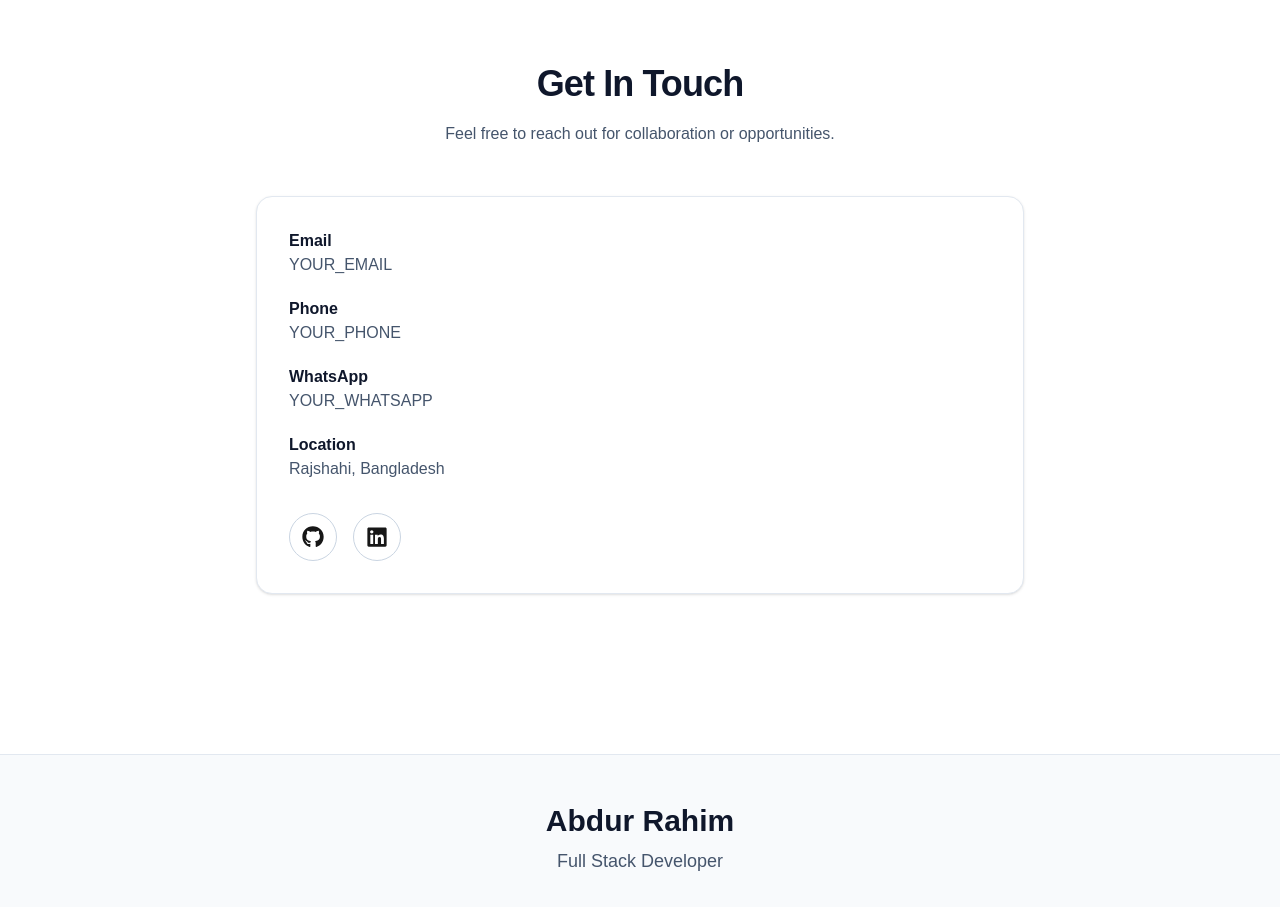
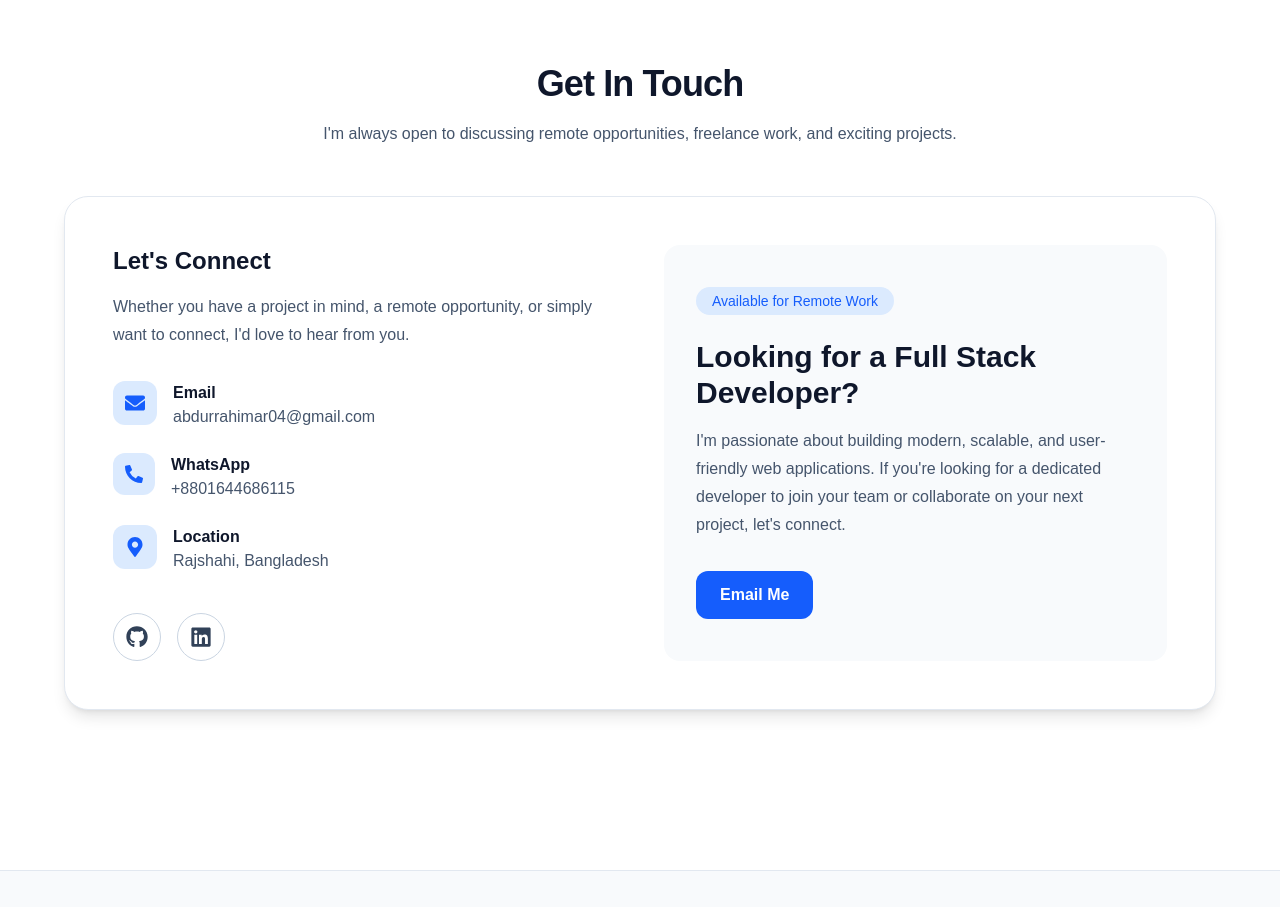
Before and after one commit to Abdur-Rahim-web/my-portfolio-web, a Next.js app: page / in a window 1280 px wide. Shown: the part 3560-4467 px from the top of the page. Built offline with nearby package versions, Linux system fonts and the light colour scheme.

Commit message:
feat: enhance contact section and fix navigation links

```diff
--- a/src/components/sections/Contact.tsx
+++ b/src/components/sections/Contact.tsx
@@ -1,3 +1,10 @@
+import Link from "next/link";
+import {
+    FaEnvelope,
+    FaPhoneAlt,
+    FaMapMarkerAlt,
+} from "react-icons/fa";
+
 import Section from "@/components/ui/Section";
 import SectionHeading from "@/components/ui/SectionHeading";
 import { contact } from "@/data/contact";
@@ -8,72 +15,123 @@ const Contact = () => {
         <Section id="contact">
             <SectionHeading
                 title="Get In Touch"
-                subtitle="Feel free to reach out for collaboration or opportunities."
+                subtitle="I'm always open to discussing remote opportunities, freelance work, and exciting projects."
             />
 
-            <div className="mx-auto max-w-3xl rounded-2xl border border-slate-200 bg-white p-8 shadow-sm">
-                <div className="space-y-5">
-
+            <div className="mx-auto max-w-6xl rounded-3xl border border-slate-200 bg-white p-8 shadow-lg lg:p-12">
+                <div className="grid gap-12 lg:grid-cols-2">
+                    {/* Left Side */}
                     <div>
-                        <h3 className="font-semibold text-slate-900">
-                            Email
+                        <h3 className="text-2xl font-bold text-slate-900">
+                            Let&apos;s Connect
                         </h3>
 
-                        <p className="text-slate-600">
-                            {contact.email}
+                        <p className="mt-4 leading-7 text-slate-600">
+                            Whether you have a project in mind, a remote opportunity,
+                            or simply want to connect, I&apos;d love to hear from you.
                         </p>
+
+                        <div className="mt-8 space-y-6">
+                            <div className="flex items-start gap-4">
+                                <div className="rounded-xl bg-blue-100 p-3 text-blue-600">
+                                    <FaEnvelope size={20} />
                                 </div>
 
                                 <div>
-                        <h3 className="font-semibold text-slate-900">
-                            Phone
-                        </h3>
+                                    <h4 className="font-semibold text-slate-900">
+                                        Email
+                                    </h4>
 
-                        <p className="text-slate-600">
-                            {contact.phone}
-                        </p>
+                                    <a
+                                        href={`mailto:${contact.email}`}
+                                        className="text-slate-600 transition hover:text-blue-600"
+                                    >
+                                        {contact.email}
+                                    </a>
+                                </div>
                             </div>
 
-                    {contact.whatsapp && (
-                        <div>
-                            <h3 className="font-semibold text-slate-900">
-                                WhatsApp
-                            </h3>
-
-                            <p className="text-slate-600">
-                                {contact.whatsapp}
-                            </p>
+                            <div className="flex items-start gap-4">
+                                <div className="rounded-xl bg-blue-100 p-3 text-blue-600">
+                                    <FaPhoneAlt size={18} />
                                 </div>
-                    )}
 
                                 <div>
-                        <h3 className="font-semibold text-slate-900">
+                                    <h4 className="font-semibold text-slate-900">
+                                        WhatsApp
+                                    </h4>
+
+                                    <a
+                                        href={`https://wa.me/${contact.whatsapp}`}
+                                        target="_blank"
+                                        rel="noopener noreferrer"
+                                        className="text-slate-600 transition hover:text-blue-600"
+                                    >
+                                        {contact.whatsapp}
+                                    </a>
+                                </div>
+                            </div>
+
+                            <div className="flex items-start gap-4">
+                                <div className="rounded-xl bg-blue-100 p-3 text-blue-600">
+                                    <FaMapMarkerAlt size={20} />
+                                </div>
+
+                                <div>
+                                    <h4 className="font-semibold text-slate-900">
                                         Location
-                        </h3>
+                                    </h4>
 
                                     <p className="text-slate-600">
                                         {contact.location}
                                     </p>
                                 </div>
-
+                            </div>
                         </div>
 
-                <div className="mt-8 flex gap-4">
+                        {/* Social Links */}
+                        <div className="mt-10 flex gap-4">
                             {SOCIAL_LINKS.map((social) => {
                                 const Icon = social.icon;
 
                                 return (
-                            <a
+                                    <Link
                                         key={social.name}
-                                href={social.href}
+                                        href={social.url}
                                         target="_blank"
-                                rel="noopener noreferrer"
-                                className="rounded-full border border-slate-300 p-3 transition-all duration-300 hover:bg-blue-600 hover:text-white"
+                                        className="rounded-full border border-slate-300 p-3 text-slate-700 transition-all duration-300 hover:-translate-y-1 hover:border-blue-600 hover:bg-blue-600 hover:text-white hover:shadow-lg"
                                     >
                                         <Icon size={22} />
-                            </a>
+                                    </Link>
                                 );
                             })}
+                        </div>
+                    </div>
+
+                    {/* Right Side */}
+                    <div className="flex flex-col justify-center rounded-2xl bg-slate-50 p-8">
+                        <span className="w-fit rounded-full bg-blue-100 px-4 py-1 text-sm font-medium text-blue-600">
+                            Available for Remote Work
+                        </span>
+
+                        <h3 className="mt-6 text-3xl font-bold text-slate-900">
+                            Looking for a Full Stack Developer?
+                        </h3>
+
+                        <p className="mt-4 leading-7 text-slate-600">
+                            I&apos;m passionate about building modern, scalable, and
+                            user-friendly web applications. If you&apos;re looking for a
+                            dedicated developer to join your team or collaborate on
+                            your next project, let&apos;s connect.
+                        </p>
+
+                        <a
+                            href={`mailto:${contact.email}`}
+                            className="mt-8 inline-flex w-fit items-center rounded-xl bg-blue-600 px-6 py-3 font-semibold text-white transition-all duration-300 hover:-translate-y-1 hover:bg-blue-700 hover:shadow-lg"
+                        >
+                            Email Me
+                        </a>
+                    </div>
                 </div>
             </div>
         </Section>
--- a/src/components/sections/Hero.tsx
+++ b/src/components/sections/Hero.tsx
@@ -64,7 +64,7 @@ const Hero = () => {
                             return (
                                 <a
                                     key={item.name}
-                                    href={item.href}
+                                    href={item.url}
                                     target="_blank"
                                     rel="noopener noreferrer"
                                     aria-label={item.name}
--- a/src/constants/navigation.ts
+++ b/src/constants/navigation.ts
@@ -1,30 +1,30 @@
 export const NAVIGATION_LINKS = [
   {
     label: "Home",
-        href: "#home",
+    href: "/#home",
   },
   {
     label: "About",
-        href: "#about",
+    href: "/#about",
   },
   {
     label: "Skills",
-        href: "#skills",
+    href: "/#skills",
   },
   {
     label: "Education",
-        href: "#education",
+    href: "/#education",
   },
   {
     label: "Experience",
-        href: "#experience",
+    href: "/#experience",
   },
   {
     label: "Projects",
-        href: "#projects",
+    href: "/#projects",
   },
   {
     label: "Contact",
-        href: "#contact",
+    href: "/#contact",
   },
 ];
--- a/src/data/contact.ts
+++ b/src/data/contact.ts
@@ -1,8 +1,8 @@
 import { Contact } from "@/types/contact";
 
 export const contact: Contact = {
-    email: "YOUR_EMAIL",
-    phone: "YOUR_PHONE",
-    whatsapp: "YOUR_WHATSAPP",
+    email: "abdurrahimar04@gmail.com",
+    phone: "01644686115",
+    whatsapp: "+8801644686115",
     location: "Rajshahi, Bangladesh",
 };
--- a/src/data/education.ts
+++ b/src/data/education.ts
@@ -5,12 +5,12 @@ export const educationData: Education[] = [
         degree: "Diploma in Electrical Engineering",
         institution: "Chapai Nawabganj Polytechnic Institute",
         result: "CGPA: 3.81 / 4.00",
-        duration: "2019 - 2024",
+        duration: "2018 - 2021",
     },
     {
         degree: "Secondary School Certificate (SSC)",
         institution: "Jhalmolia High School",
-        result: "GPA: 4.94 / 5.00",
+        result: "GPA: 4.59 / 5.00",
         duration: "2017",
     },
 ];
```
Lines whose indentation alone changed are shown as unchanged.
